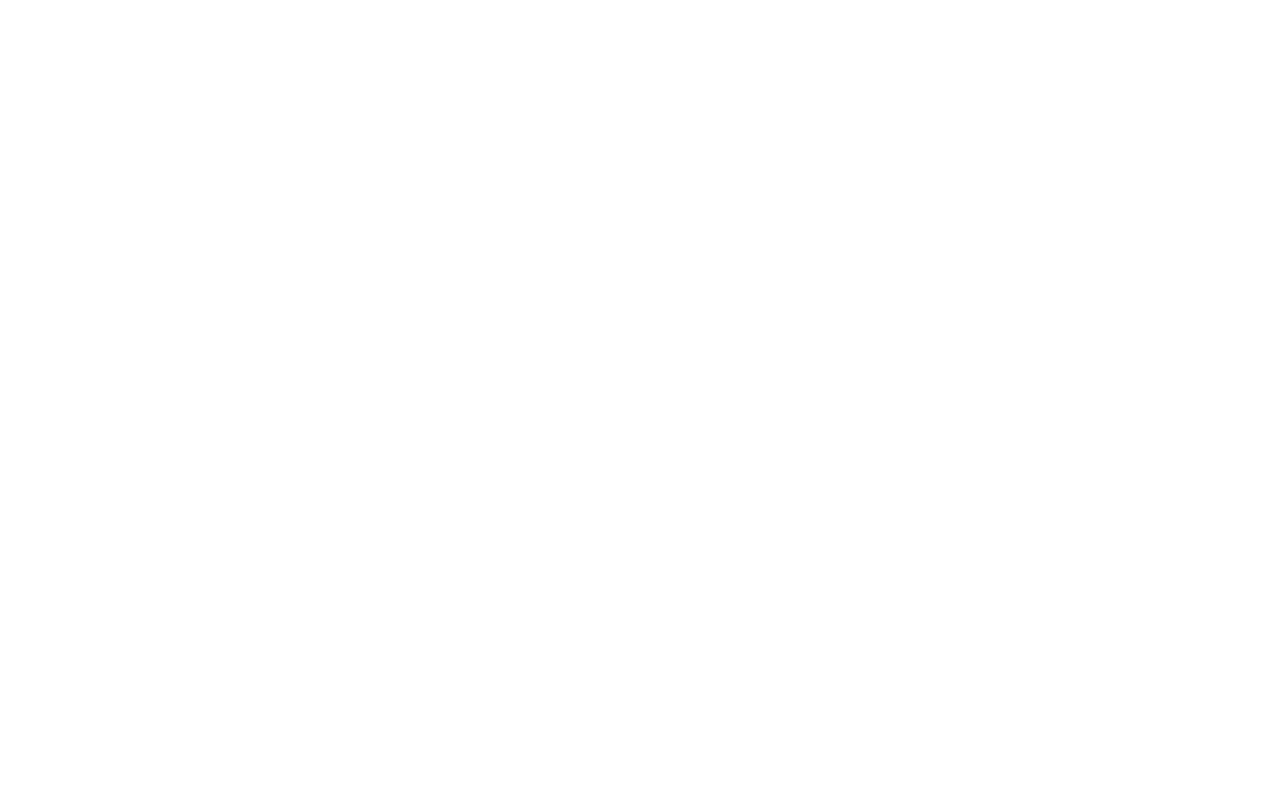
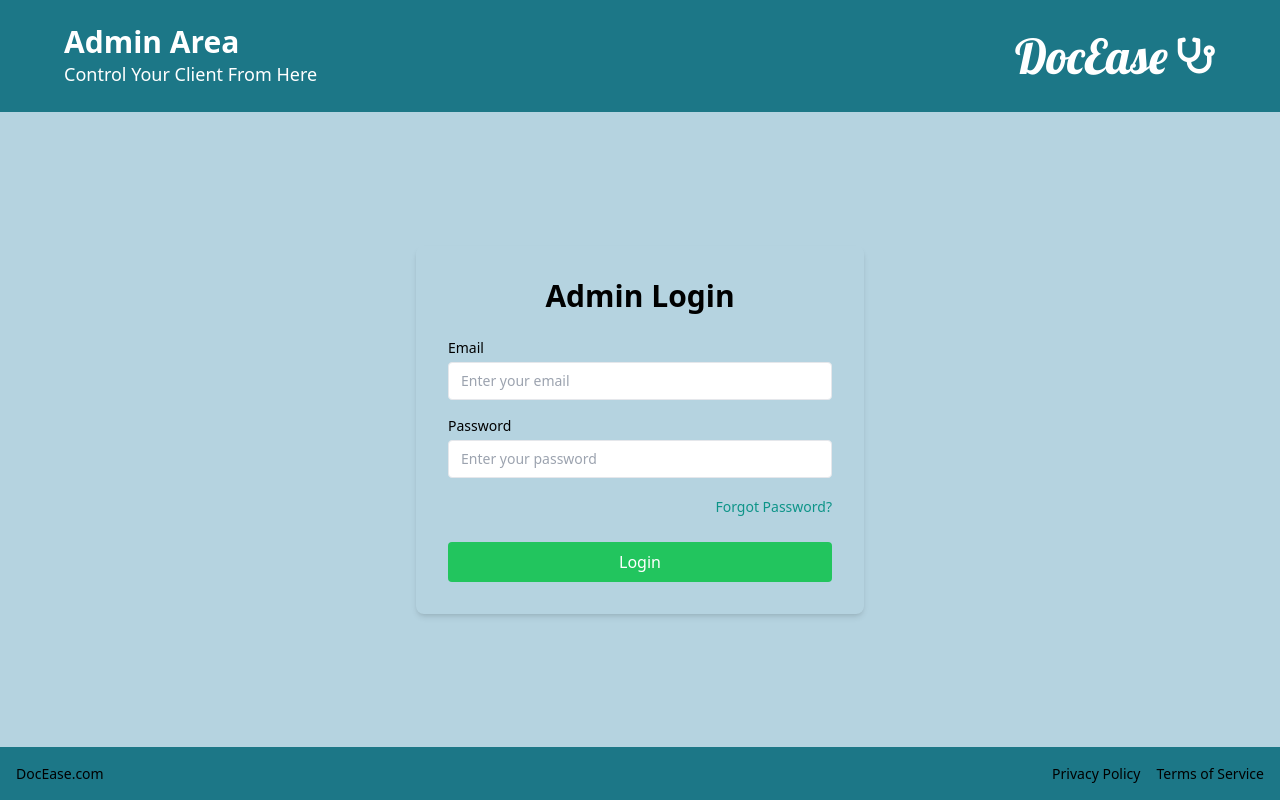
Before and after one commit to lekshmibp08/doc-ease-doctor-appointment-system, a React (Vite) app in the folder frontend/: page /admin/login in a window 1280 px wide. Before the commit this address had no page. Built offline with nearby package versions, Linux system fonts and the light colour scheme.

Commit message:
Admin login UI completed

```diff
--- a/frontend/src/App.tsx
+++ b/frontend/src/App.tsx
@@ -5,6 +5,7 @@
 import DoctorLogin from './pages/DoctorLogin';
 import DoctorSignup from './pages/DoctorSignup';
 import DoctorDashboard from './pages/DoctorDashboard';
+import AdminLogin from './pages/adminPages/AdminLogin';
 
 
 const App: React.FC = () => {
@@ -14,6 +15,7 @@
         {/* Public Pages */}
         <Route path="/doctor/login" element={<DoctorLogin/>} />
         <Route path="/doctor/signup" element={<DoctorSignup />} />
+        <Route path="/admin/login" element={<AdminLogin/>} />
 
 
         {/* User-Specific Pages */}
--- /dev/null
+++ b/frontend/src/components/AdminHeader.tsx
@@ -0,0 +1,23 @@
+
+const AdminHeader = () => {
+  return (
+    <div className="w-full bg-customTeal text-white py-6 px-4 text-center md:text-left">
+    <div className="max-w-6xl mx-auto flex flex-col md:flex-row items-center justify-between">
+        <div>
+            <h1 className="text-3xl font-bold">Admin Area</h1>
+            <p className="text-lg">Control Your Client From Here</p>
+        </div>
+        <div className="flex items-center space-x-2">
+          <div
+            className="text-5xl" style={{ fontFamily: "'Lobster', cursive" }}
+          >
+            DocEase
+          </div>
+          <i className="fas fa-stethoscope text-white text-4xl"></i>
+        </div>
+    </div>
+  </div>
+  )
+}
+
+export default AdminHeader
--- /dev/null
+++ b/frontend/src/pages/adminPages/AdminLogin.tsx
@@ -0,0 +1,66 @@
+import React from 'react';
+import Footer from '../../components/Footer';
+import AdminHeader from '../../components/AdminHeader';
+
+const AdminLogin = () => {
+  return (
+    <div className="min-h-screen flex flex-col items-center bg-custombg">
+      {/* Header Section */}
+
+      <AdminHeader/>
+
+      {/* Login Form Section */}
+      <div className="flex-grow flex items-center justify-center py-12 w-full px-4">
+        <div className="bg-grey-200 rounded-lg shadow-md p-8 max-w-md w-full">
+          <h2 className="text-3xl font-bold text-center mb-6">Admin Login</h2>
+
+          <form>
+            <div className="mb-4">
+              <label htmlFor="email" className="block text-sm font-medium mb-1">
+                Email
+              </label>
+              <input
+                type="email"
+                id="email"
+                className="w-full border rounded px-3 py-2 text-sm focus:outline-none focus:ring-2 focus:ring-teal-500"
+                placeholder="Enter your email"
+              />
+            </div>
+
+            <div className="mb-4">
+              <label htmlFor="password" className="block text-sm font-medium mb-1">
+                Password
+              </label>
+              <input
+                type="password"
+                id="password"
+                className="w-full border rounded px-3 py-2 text-sm focus:outline-none focus:ring-2 focus:ring-teal-500"
+                placeholder="Enter your password"
+              />
+            </div>
+
+            <div className="mb-6 text-right">
+              <a href="#" className="text-teal-600 text-sm hover:underline">
+                Forgot Password?
+              </a>
+            </div>
+
+            <div>
+              <button
+                type="submit"
+                className="w-full bg-green-500 text-white py-2 rounded hover:bg-green-600 transition"
+              >
+                Login
+              </button>
+            </div>
+          </form>
+        </div>
+      </div>
+
+      {/* Footer Section */}
+      <Footer/>
+    </div>
+  );
+};
+
+export default AdminLogin;
--- a/frontend/tailwind.config.js
+++ b/frontend/tailwind.config.js
@@ -8,6 +8,7 @@
     extend: {
       colors: {
         customTeal: '#1C7787',
+        custombg: '#B5D3E0'
       },
     },
   },
```
